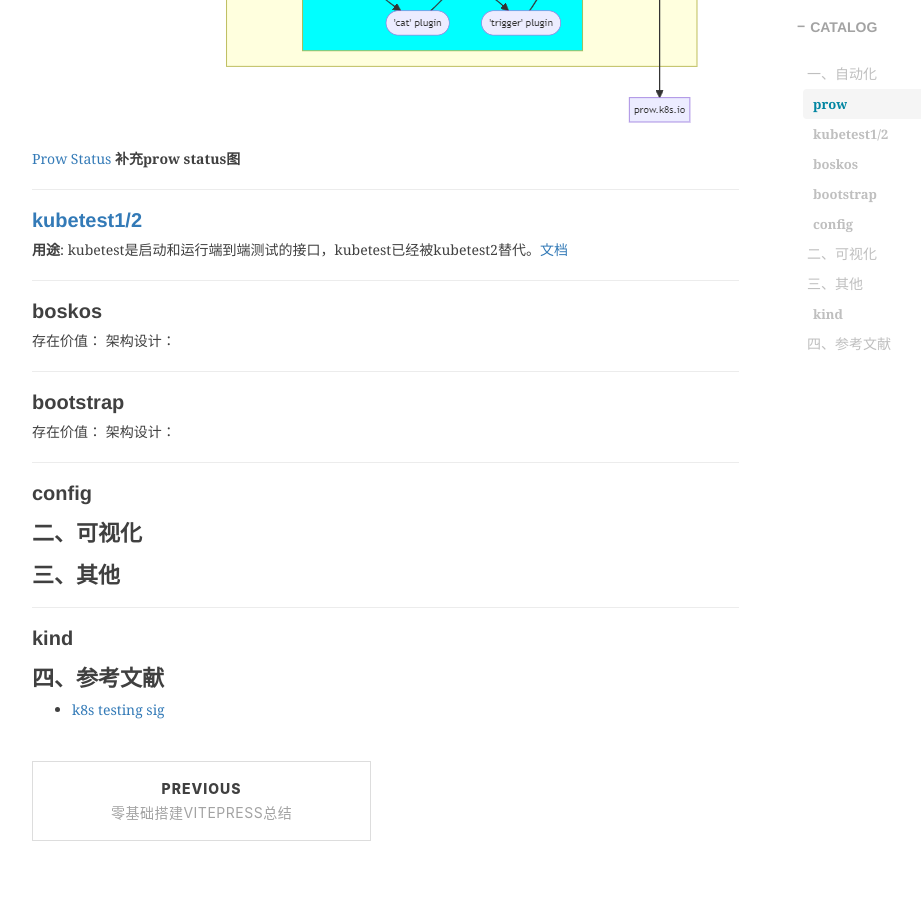
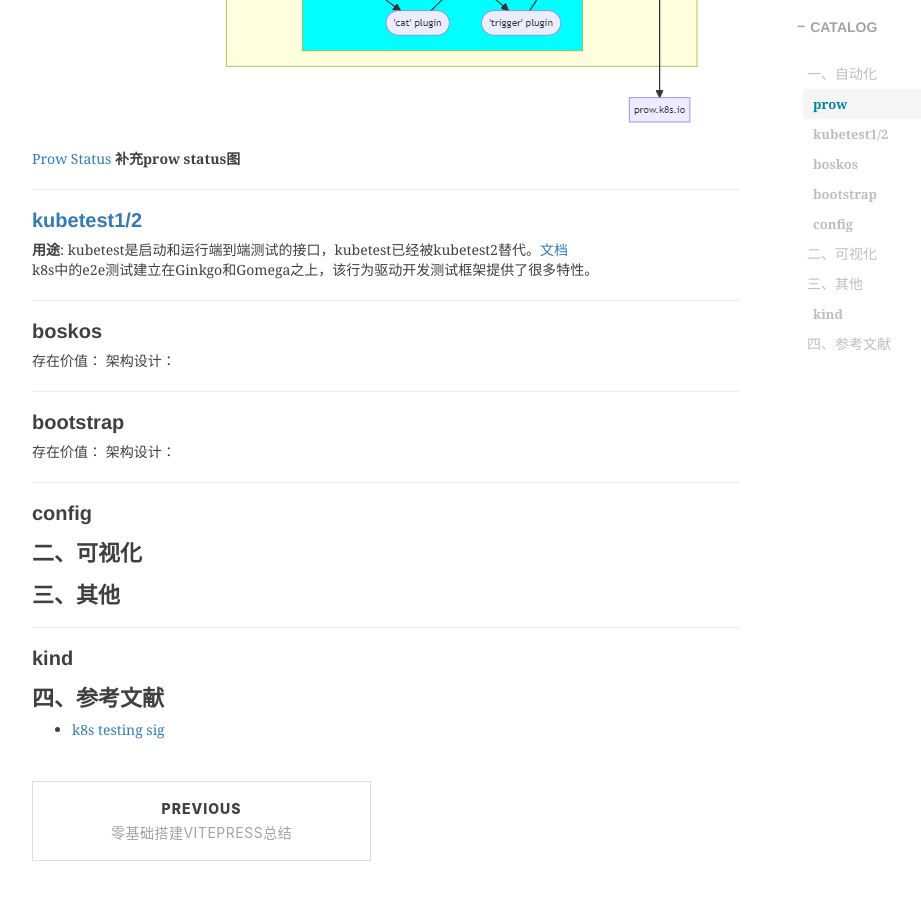
Before and after one commit to shihai1991/shihai1991.github.io, a Jekyll site: the page built from _posts/2023-06-12-kubernetes-test-sig组.md, in a window 1280 px wide and 900 px high, scrolled down 2263 px. Shown: the whole window, without its empty margins (233-1154 px from the left). Built offline with Jekyll 4.4.1, drawn with Linux system fonts in a browser that asks for light colours; nearby versions of some CDN libraries; comment, search, counter and statistics services are not loaded.

Commit message:
Update 2023-06-12-kubernetes-test-sig组.md

```diff
--- a/_posts/2023-06-12-kubernetes-test-sig组.md
+++ b/_posts/2023-06-12-kubernetes-test-sig组.md
@@ -35,6 +35,7 @@
 
 ## [kubetest1/2](https://github.com/kubernetes/test-infra/tree/master/kubetest)
 **用途**: kubetest是启动和运行端到端测试的接口，kubetest已经被kubetest2替代。[文档](https://github.com/kubernetes/community/blob/master/contributors/devel/sig-testing/e2e-tests.md)
+k8s中的e2e测试建立在Ginkgo和Gomega之上，该行为驱动开发测试框架提供了很多特性。
 
 ## boskos
 存在价值：
```
